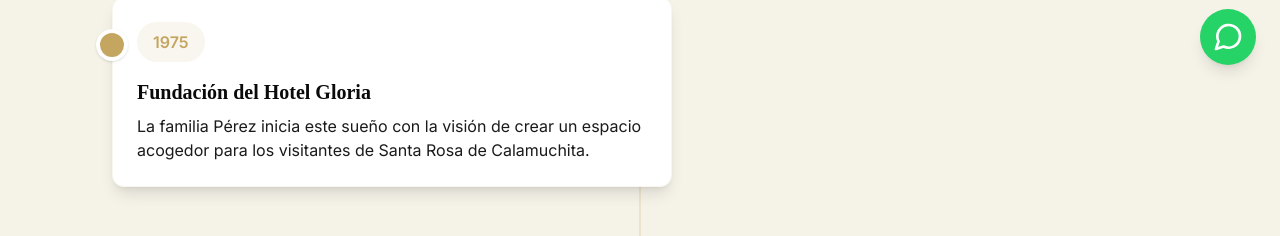
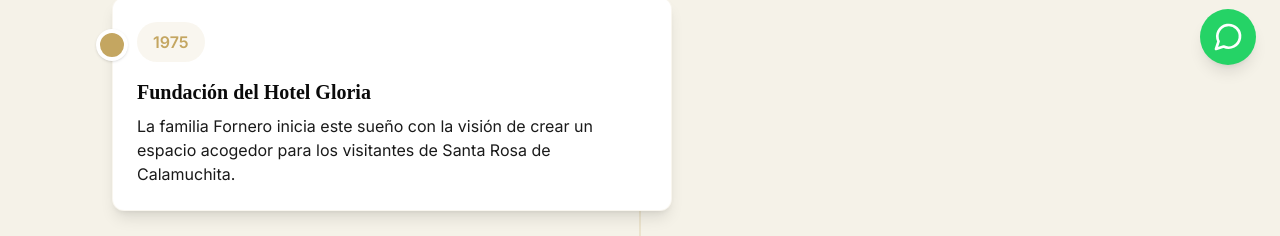
Before and after one commit to clientesweb/hotelgloria, a Next.js app: page /sobre-nosotros in a window 1280 px wide. Shown: the part 711-947 px from the top of the page. Built offline with nearby package versions, Linux system fonts and the light colour scheme.

Commit message:
Actualizar timeline-section.tsx

```diff
--- a/components/timeline-section.tsx
+++ b/components/timeline-section.tsx
@@ -4,7 +4,7 @@ export default function TimelineSection() {
       year: "1975",
       title: "Fundación del Hotel Gloria",
       description:
-        "La familia Pérez inicia este sueño con la visión de crear un espacio acogedor para los visitantes de Santa Rosa de Calamuchita.",
+        "La familia Fornero inicia este sueño con la visión de crear un espacio acogedor para los visitantes de Santa Rosa de Calamuchita.",
     },
     {
       year: "1985",
```
